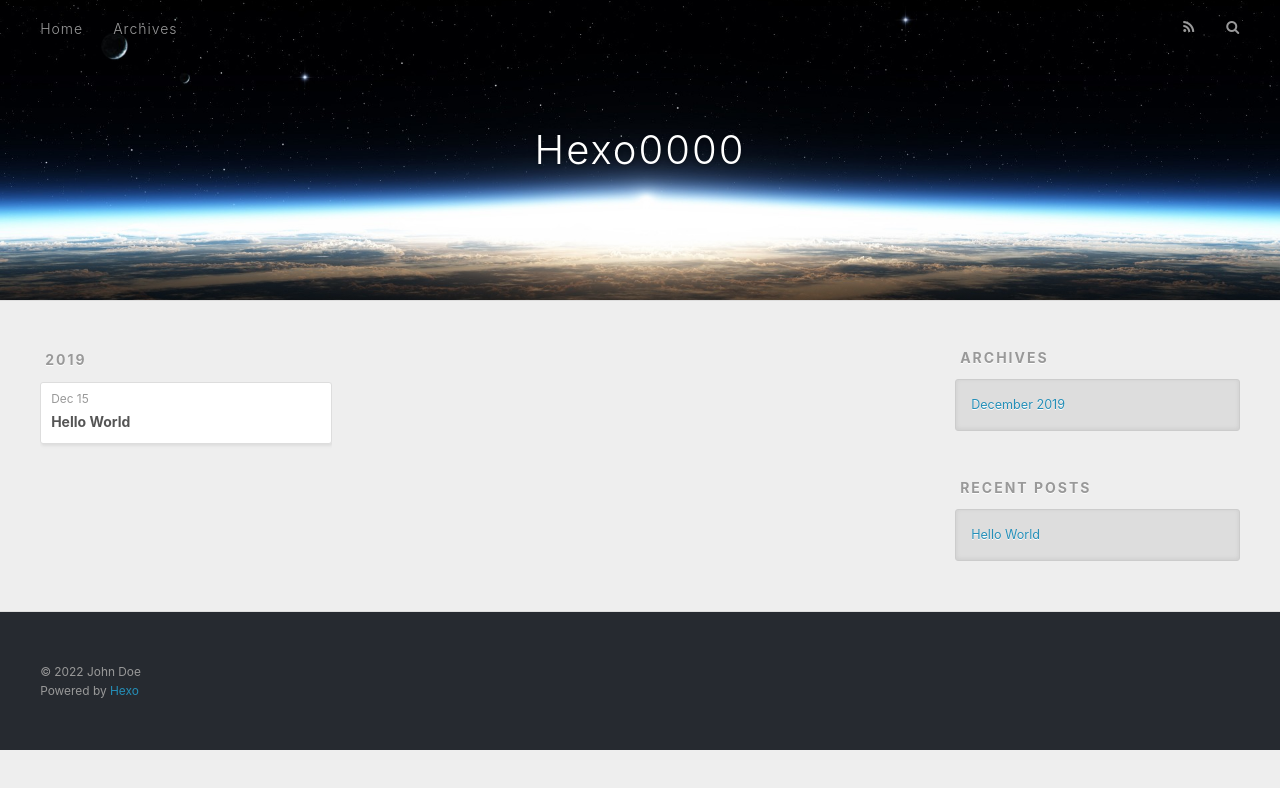
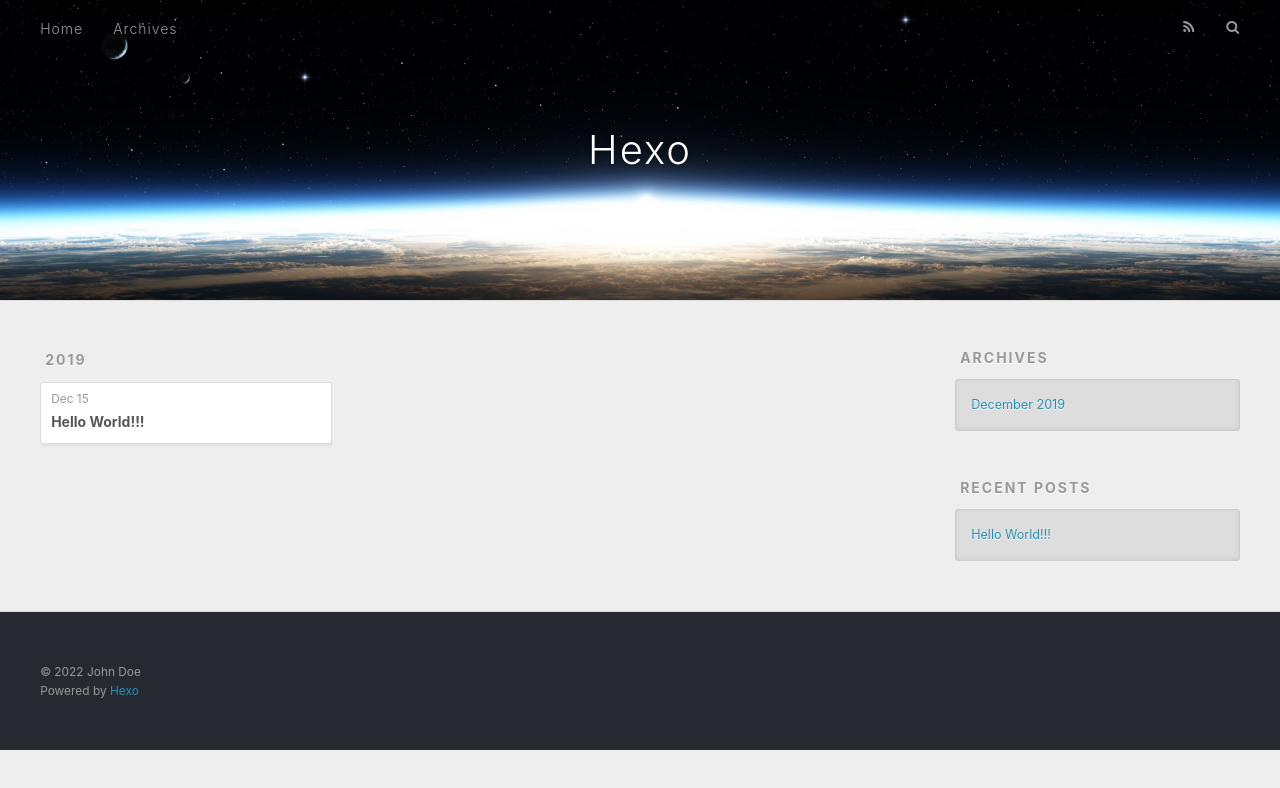
Before and after one commit to fmynb/fmynb.github.io, a plain HTML site: page archives/2019/12/index.html in a window 1280 px wide. Drawn offline with nearby package versions, Linux system fonts and the light colour scheme.

Commit message:
Site updated: 2022-01-07 17:47:39

```diff
--- a/archives/2019/12/index.html
+++ b/archives/2019/12/index.html
@@ -5,19 +5,19 @@
 
 
 
-  <title>Archives: 2019/12 | Hexo0000</title>
+  <title>Archives: 2019/12 | Hexo</title>
   <meta name="viewport" content="width=device-width, initial-scale=1, maximum-scale=1">
   <meta name="description" content="樊鸣远">
 <meta property="og:type" content="website">
-<meta property="og:title" content="Hexo0000">
+<meta property="og:title" content="Hexo">
 <meta property="og:url" content="http://yoursite.com/archives/2019/12/index.html">
-<meta property="og:site_name" content="Hexo0000">
+<meta property="og:site_name" content="Hexo">
 <meta property="og:description" content="樊鸣远">
 <meta property="og:locale">
 <meta property="article:author" content="John Doe">
 <meta name="twitter:card" content="summary">
 
-    <link rel="alternate" href="/atom.xml" title="Hexo0000" type="application/atom+xml">
+    <link rel="alternate" href="/atom.xml" title="Hexo" type="application/atom+xml">
 
 
     <link rel="icon" href="/favicon.png">
@@ -38,7 +38,7 @@
   <div id="header-outer" class="outer">
     <div id="header-title" class="inner">
       <h1 id="logo-wrap">
-        <a href="/" id="logo">Hexo0000</a>
+        <a href="/" id="logo">Hexo</a>
       </h1>
 
     </div>
@@ -86,7 +86,7 @@
 
 
     <h1 itemprop="name">
-      <a class="archive-article-title" href="/2019/12/15/hello-world/">Hello World</a>
+      <a class="archive-article-title" href="/2019/12/15/hello-world/">Hello World!!!</a>
     </h1>
 
 
@@ -128,7 +128,7 @@
       <ul>
 
           <li>
-            <a href="/2019/12/15/hello-world/">Hello World</a>
+            <a href="/2019/12/15/hello-world/">Hello World!!!</a>
           </li>
 
       </ul>
```
Also changed, not shown: 2019/12/15/hello-world/index.html (+8 -8 lines), archives/2019/index.html (+7 -7 lines), archives/index.html (+7 -7 lines), index.html (+7 -7 lines).
